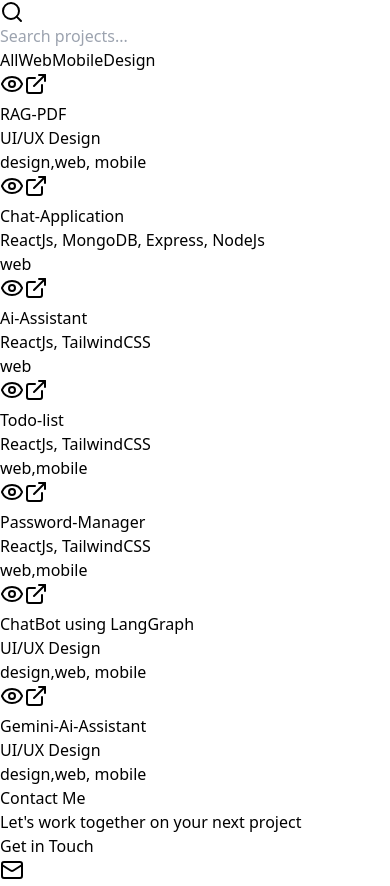
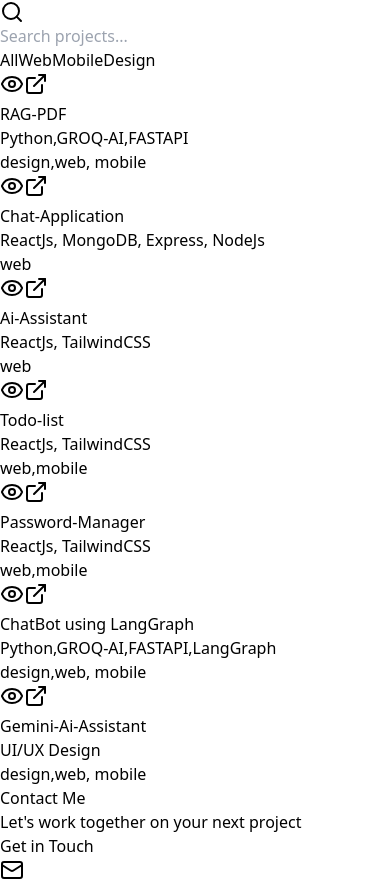
Before and after one commit to vedchaudhary2005/Portfolio-website, a React (Vite) app: page / in a window 390 px wide. Shown: the part 1956-2842 px from the top of the page. Built offline with nearby package versions, Linux system fonts and the light colour scheme.

Commit message:
Restore full-width mobile layout

```diff
--- a/src/components/Portfolio.jsx
+++ b/src/components/Portfolio.jsx
@@ -10,7 +10,7 @@
     id: 2,
     title: 'RAG-PDF',
     category: 'design,web, mobile',
-    tech: 'UI/UX Design',
+    tech: 'Python,GROQ-AI,FASTAPI',
     image: 'from-pink-400 to-gray-400',
     liveUrl: 'https://ragpdfgen.vercel.app/',
     github: 'https://github.com/vedchaudhary2005/RAG-PDF'
@@ -56,7 +56,7 @@
       id: 2,
       title: 'ChatBot using LangGraph',
       category: 'design,web, mobile',
-      tech: 'UI/UX Design',
+      tech: 'Python,GROQ-AI,FASTAPI,LangGraph',
       image: 'from-pink-400 to-blue-400',
       liveUrl: 'https://langgraphai.vercel.app/',
       github: 'https://github.com/vedchaudhary2005/LangGraph-ChatBot'
```
